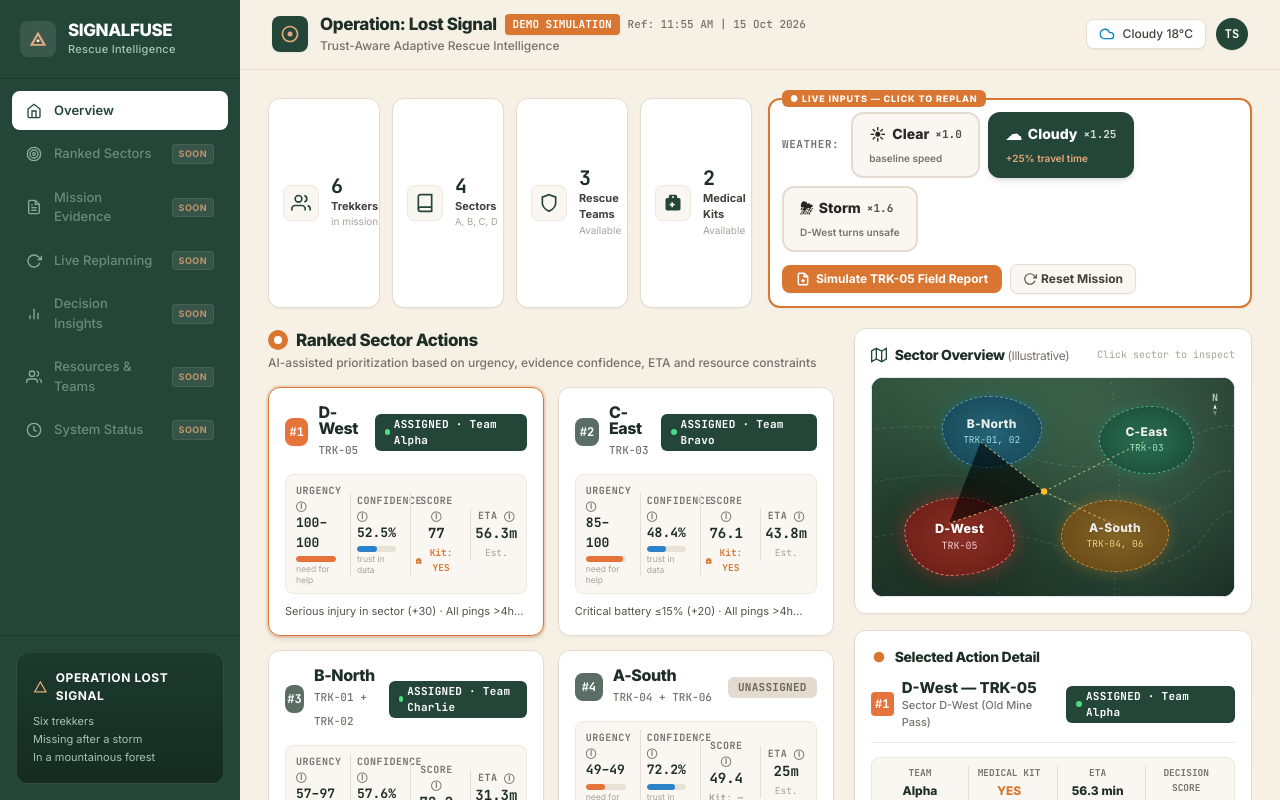
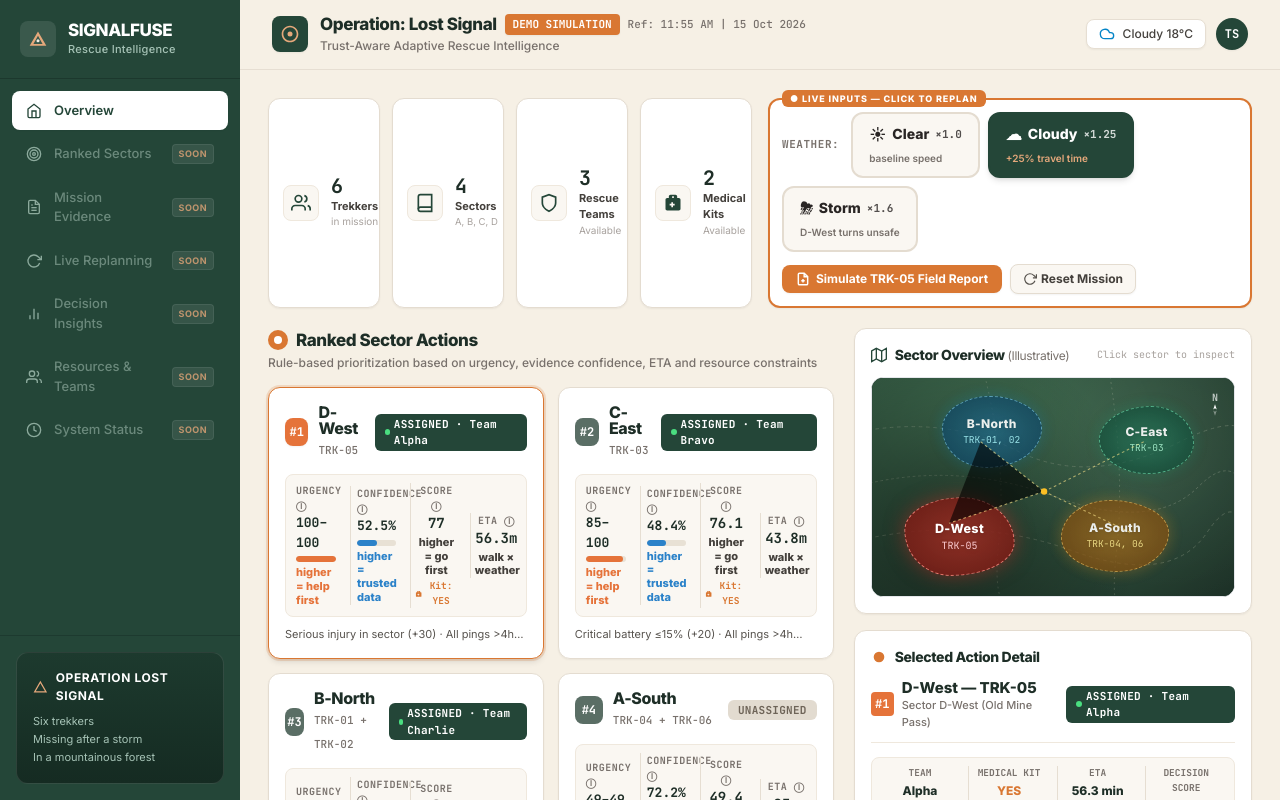
Before and after one commit to dgboy-ai/BuildingBox, a React (Vite) app in the folder frontend/: page / in a window 1280 px wide. Shown: the top 800 px of the page. Built offline with nearby package versions, Linux system fonts and the light colour scheme; no server answers.

Commit message:
fix: bold in-box metric explanations, drop legend strip

```diff
--- a/frontend/src/App.jsx
+++ b/frontend/src/App.jsx
@@ -419,7 +419,7 @@ export default function App() {
                   </h2>
                 </div>
                 <p className="text-xs text-stone-500 font-medium mt-0.5">
-                  AI-assisted prioritization based on urgency, evidence confidence, ETA and resource constraints
+                  Rule-based prioritization based on urgency, evidence confidence, ETA and resource constraints
                 </p>
               </div>
 
--- a/frontend/src/components/ActionCard.jsx
+++ b/frontend/src/components/ActionCard.jsx
@@ -50,7 +50,7 @@ export default function ActionCard({ a, selected, onSelect }) {
           <div className="mt-1">
             <UrgencyBar value={a.urgency_mid} />
           </div>
-          <div className="text-[8.5px] text-stone-400 leading-tight mt-0.5">need for help</div>
+          <div className="text-[11px] font-extrabold text-[#E5733A] leading-tight mt-1">higher = help first</div>
         </div>
 
         {/* Confidence */}
@@ -62,7 +62,7 @@ export default function ActionCard({ a, selected, onSelect }) {
           <div className="mt-1">
             <ConfidenceBar value={a.confidence} />
           </div>
-          <div className="text-[8.5px] text-stone-400 leading-tight mt-0.5">trust in data</div>
+          <div className="text-[11px] font-extrabold text-[#2B82C9] leading-tight mt-1">higher = trusted data</div>
         </div>
 
         {/* Score */}
@@ -71,6 +71,7 @@ export default function ActionCard({ a, selected, onSelect }) {
           <div className="font-extrabold font-mono text-[14px] text-[#1E2E27]">
             {a.decision_score}
           </div>
+          <div className="text-[11px] font-extrabold text-stone-700 leading-tight mt-0.5">higher = go first</div>
           <div className="text-[9.5px] font-bold font-mono text-stone-500 mt-0.5">
             {a.kit_assigned ? (
               <span className="text-[#D97732] flex items-center justify-center gap-0.5">
@@ -91,8 +92,8 @@ export default function ActionCard({ a, selected, onSelect }) {
           <div className="font-extrabold font-mono text-[14px] text-[#1E2E27]">
             {a.eta_min}m
           </div>
-          <div className="text-[9.5px] font-mono text-stone-400 mt-0.5">
-            Est.
+          <div className="text-[11px] font-extrabold text-stone-700 leading-tight mt-0.5">
+            walk × weather
           </div>
         </div>
       </div>
```
